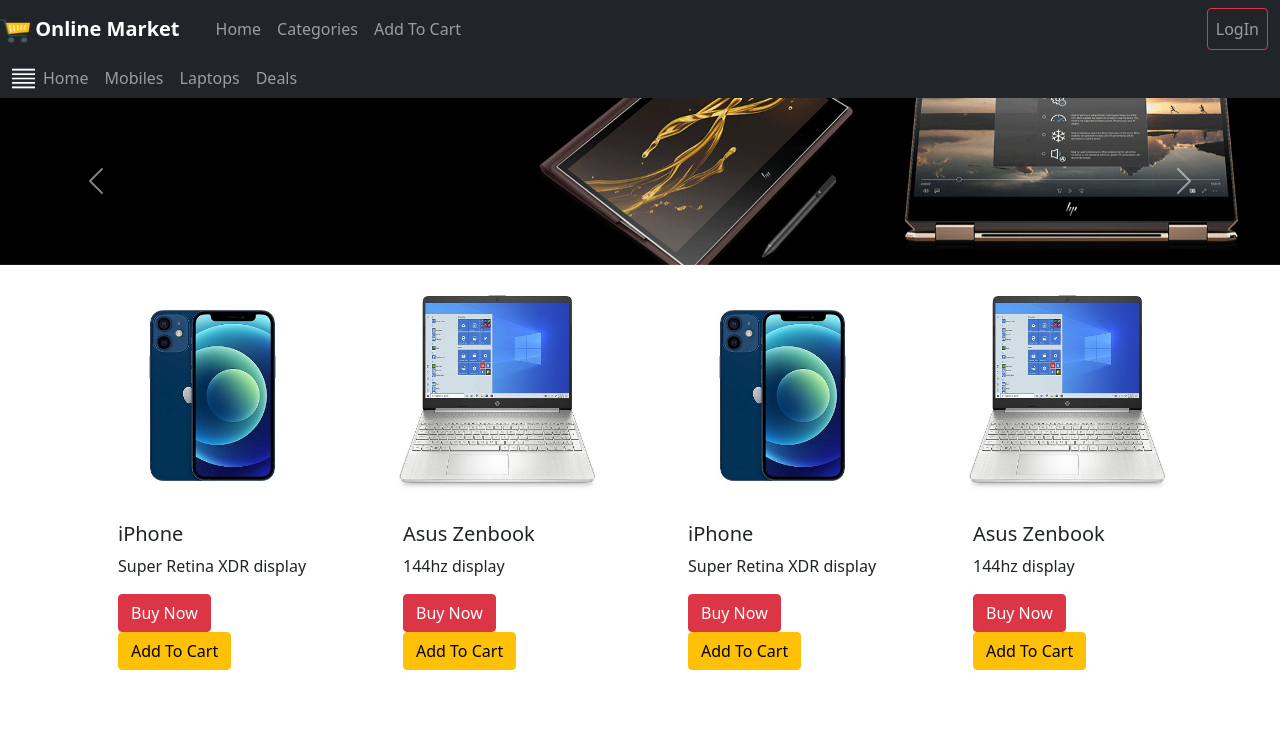
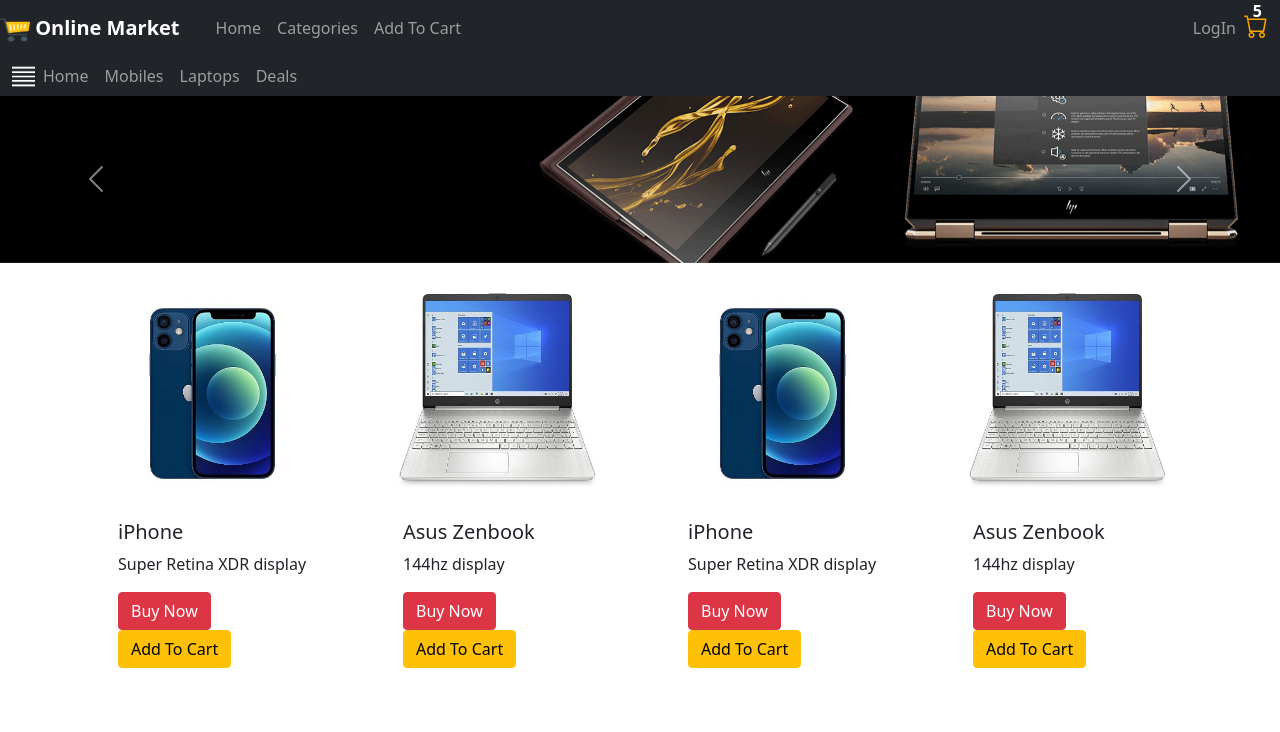
Before and after one commit to Techvizon/e-comm, a React (Create React App) app: page / in a window 1280 px wide. Shown: the top 732 px of the page. Built offline with nearby package versions, Linux system fonts and the light colour scheme; no server answers.

Commit message:
[Tejas] Cart Icon | Bootstrap Icons

```diff
--- a/package.json
+++ b/package.json
@@ -9,6 +9,7 @@
     "@testing-library/user-event": "^12.8.1",
     "axios": "^0.24.0",
     "bootstrap": "^5.0.1",
+    "bootstrap-icons": "^1.7.2",
     "firebase": "^8.6.2",
     "jotai": "^0.16.6",
     "react": "^17.0.1",
--- a/src/Components/Commons/Navbar/navbar.js
+++ b/src/Components/Commons/Navbar/navbar.js
@@ -1,63 +1,100 @@
-import React from 'react';
+import React from "react";
 
-import logo from '../../../assets/img/logo.png';
+import logo from "../../../assets/img/logo.png";
 
-import { Link, NavLink } from 'react-router-dom';
-import { useAtom } from 'jotai';
-import { authAtom } from '../../../atom/auth.atom';
-
+import { Link, NavLink } from "react-router-dom";
+import { useAtom } from "jotai";
+import { authAtom } from "../../../atom/auth.atom";
+import classes from "./navbar.module.css";
 
 const Navbar = () => {
-
-   const [isAuth,setAuth] = useAtom(authAtom);
+  const [isAuth, setAuth] = useAtom(authAtom);
 
   const logoutHandler = () => {
     setAuth(false);
-   }
+  };
 
-    return(
+  const CartIcon = () => {
+    return (
+      <>
+        <div className={classes.wrapper}>
+          <i className={"bi bi-cart " + [classes.cart_icon]} value="5"></i>
+          <span> 5 </span>
+        </div>
+      </>
+    );
+  };
+
+  return (
     <>
       <nav className="navbar navbar-expand-lg navbar-dark bg-dark">
-               <a className="navbar-brand" href="/"><img src={logo} alt="LOGO" width="30" height="24"/><b> Online Market </b></a>
-               <button className="navbar-toggler" type="button" data-toggle="collapse" data-target="#navbarMain" aria-controls="navbarMain" aria-expanded="false" aria-label="navbarMain">
+        <a className="navbar-brand" href="/">
+          <img src={logo} alt="LOGO" width="30" height="24" />
+          <b> Online Market </b>
+        </a>
+        <button
+          className="navbar-toggler"
+          type="button"
+          data-toggle="collapse"
+          data-target="#navbarMain"
+          aria-controls="navbarMain"
+          aria-expanded="false"
+          aria-label="navbarMain"
+        >
           <span className="navbar-toggler-icon"></span>
         </button>
-               <div className="container-fluid collapse navbar-collapse" id="navbarMain">
+        <div
+          className="container-fluid collapse navbar-collapse"
+          id="navbarMain"
+        >
           <ul className="navbar-nav ml-auto ">
             <li className="nav-item active">
-                  <Link className="nav-link" to="/">Home</Link>
+              <Link className="nav-link" to="/">
+                Home
+              </Link>
             </li>
 
             <li className="nav-item">
-                 <Link className="nav-link" to="/categories">Categories</Link>
+              <Link className="nav-link" to="/categories">
+                Categories
+              </Link>
             </li>
 
             <li className="nav-item">
-                 <a className="nav-link" href="#">Add To Cart</a>
+              <a className="nav-link" href="#">
+                Add To Cart
+              </a>
             </li>
-
-
-
-
           </ul>
           <ul className="navbar-nav ms-auto">
-             { isAuth ? <li className="">
-             <button type="button" class="btn btn-outline-warning" onClick={()=>{logoutHandler()}}>LogOut</button>
-              </li> : <li className="nav-item">
-                 <Link to="../signin" className="nav-link btn btn-outline-danger" >LogIn</Link>
+            {isAuth ? (
+              <li className="pe-3">
+                <button
+                  type="button"
+                  class="btn btn-sm btn-outline-warning"
+                  onClick={() => {
+                    logoutHandler();
+                  }}
+                >
+                  LogOut
+                </button>
               </li>
-              }
+            ) : (
+              <li className="nav-item">
+                <Link to="../signin" className="nav-link ">
+                  LogIn
+                </Link>
+              </li>
+            )}
+
+            <li className="nav-item">
+              <CartIcon />
+            </li>
           </ul>
-
         </div>
-
       </nav>
-
-
     </>
   );
-
-}
-
+};
 
 export default Navbar;
--- /dev/null
+++ b/src/Components/Commons/Navbar/navbar.module.css
@@ -0,0 +1,16 @@
+.cart_icon {
+
+    color: orange ;
+    font-size: 1.5rem;
+
+}
+.wrapper{
+    position: relative;
+    }
+.wrapper span{
+    position: absolute;
+    top: -9px;
+    right: 6px;
+    color: white;
+    font-weight: bold;
+    }
--- a/src/index.js
+++ b/src/index.js
@@ -3,7 +3,9 @@
 import App from "./App";
 import reportWebVitals from "./reportWebVitals";
 import 'bootstrap/dist/css/bootstrap.min.css'
+import 'bootstrap-icons/font/bootstrap-icons.css';
 import 'bootstrap/dist/js/bootstrap.min.js'
+
 import { Provider } from "jotai"
 
 ReactDOM.render(
```
Lines whose indentation alone changed are shown as unchanged.
